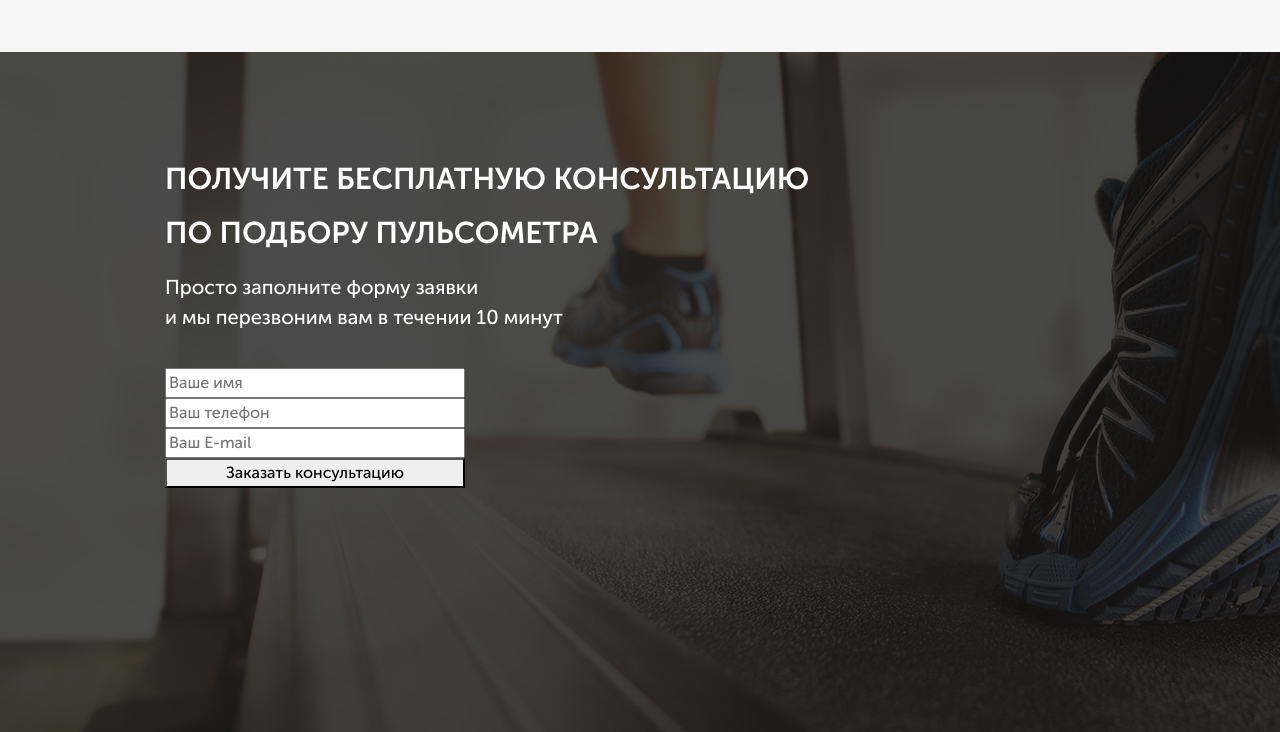
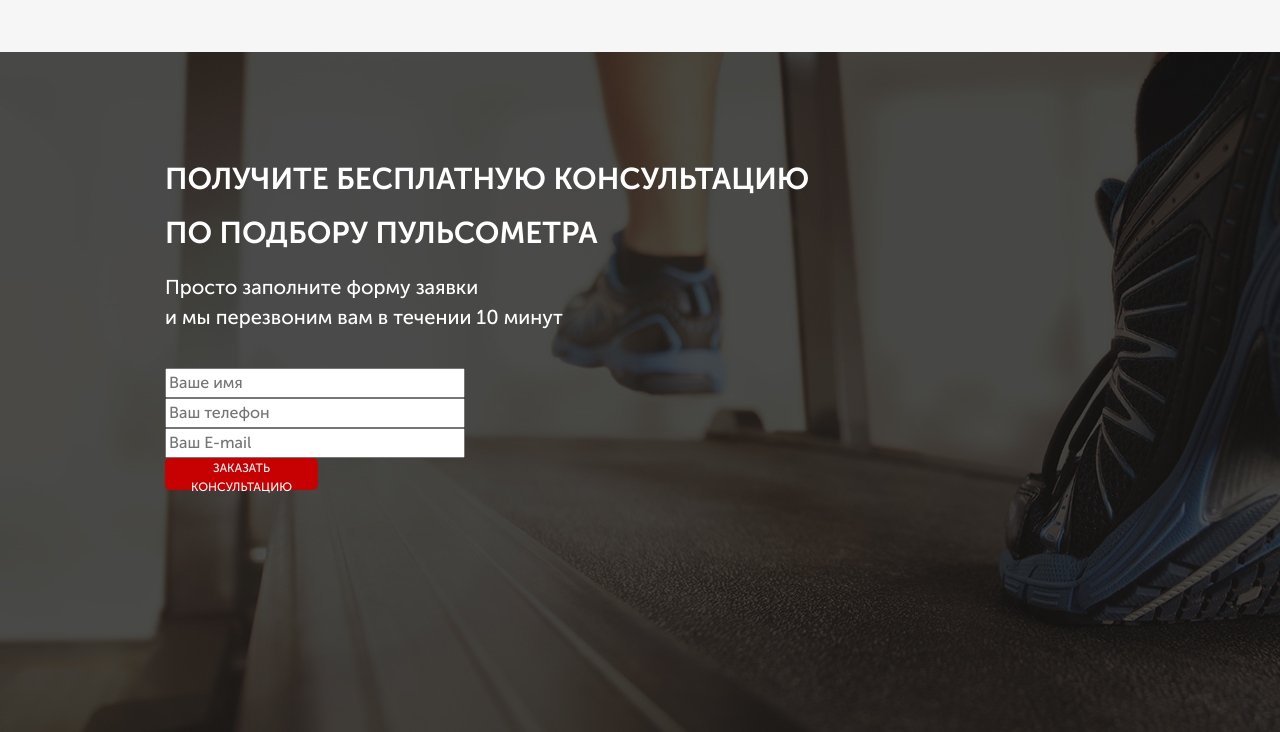
Before and after one commit to Delriter/RunSmart, a website: page src/index.html in a window 1280 px wide. Shown: the part 1079-1811 px from the top of the page. Drawn offline with Linux system fonts and the light colour scheme; files whose address does not match are found by name.

Commit message:
adding feed-form

```diff
--- a/src/index.html
+++ b/src/index.html
@@ -84,7 +84,7 @@
                 <input name="phone" required placeholder="Ваш телефон" type="tel">
                 <input name="email" required placeholder="Ваш E-mail" type="email">
 
-                <button>Заказать консультацию</button>
+                <button class="button ">Заказать консультацию</button>
             </form>
 
         </div>
```
